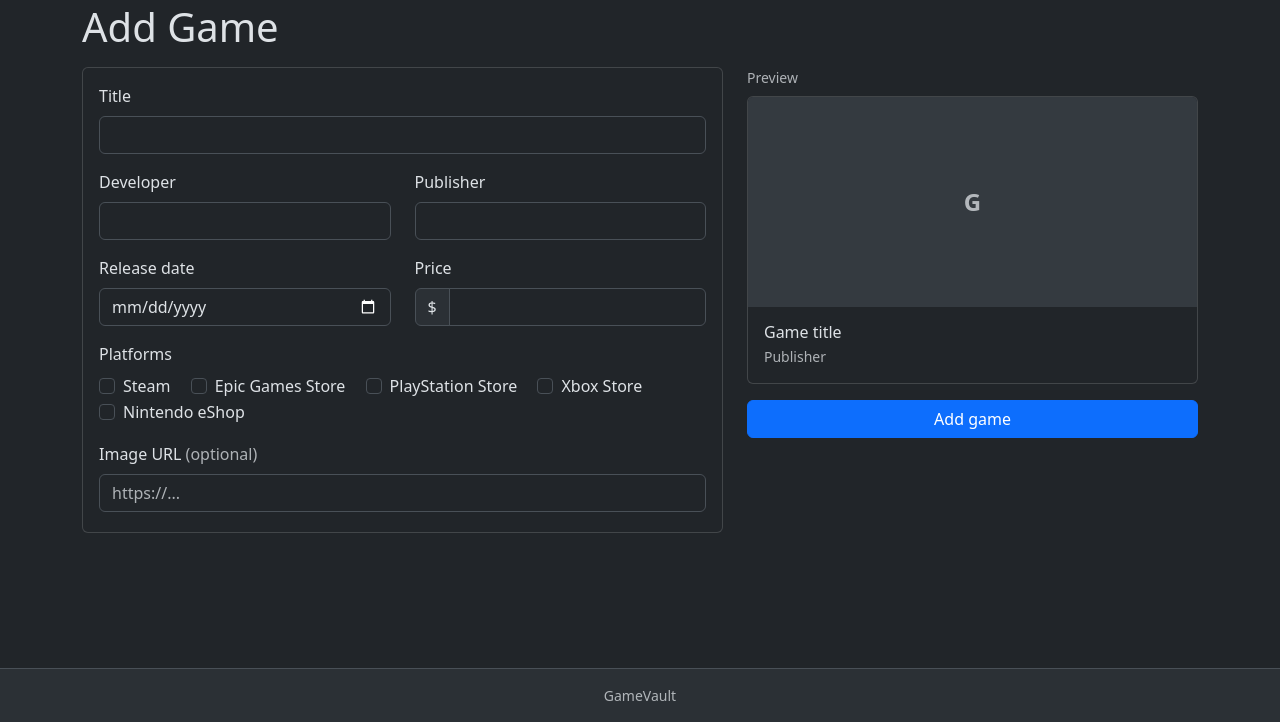
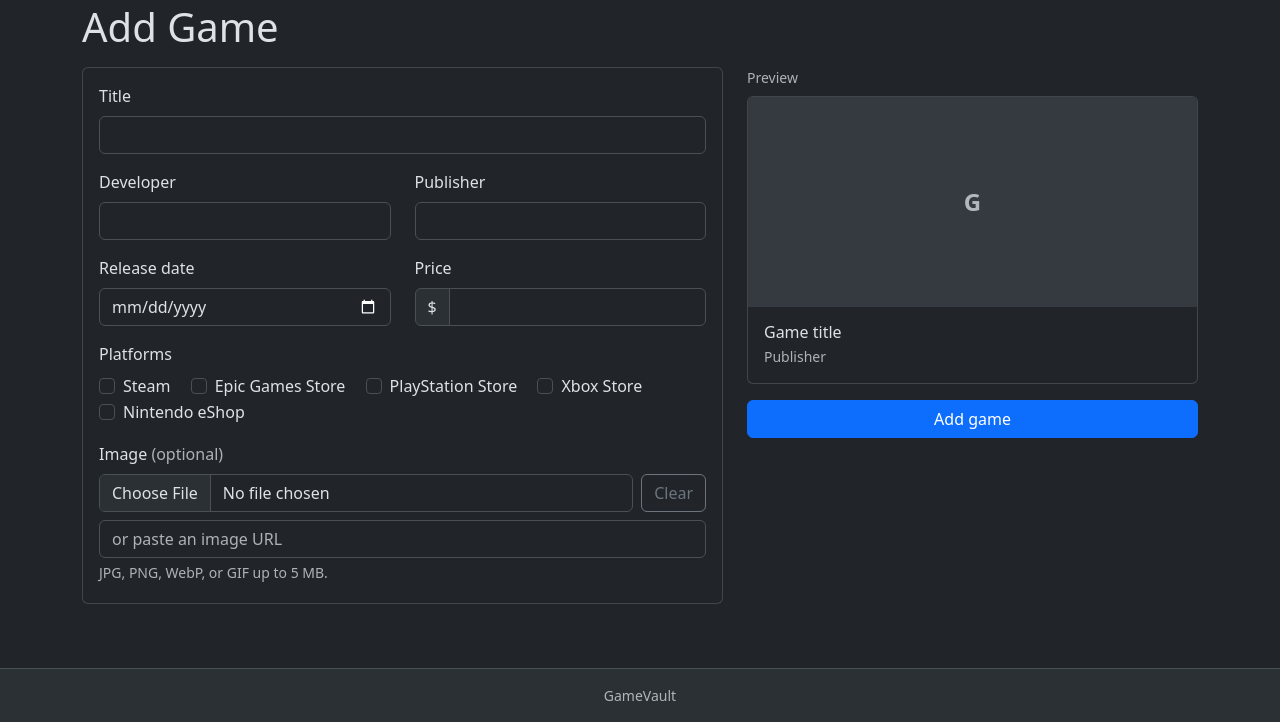
Before and after one commit to itssduy/CMPS-460-Project, a Flask app: page /games/new in a window 1280 px wide. Shown: the part 78-800 px from the top of the page. Run offline with Flask 3, Linux system fonts and the light colour scheme; data comes from the database, SQL or seed files in the repository.

Commit message:
Add image upload to game form

```diff
--- a/gamevault/__init__.py
+++ b/gamevault/__init__.py
@@ -1,8 +1,9 @@
-from flask import Flask
+from flask import Flask, jsonify
 
 from gamevault.db import init_db
 from gamevault.routes.catalog import catalog_bp
 from gamevault.routes.games import games_bp
+from gamevault.routes.images import images_bp
 from gamevault.routes.library import library_bp
 from gamevault.routes.pages import pages_bp
 from gamevault.routes.platforms import platforms_bp
@@ -14,11 +15,16 @@ from gamevault.routes.game_tags import game_tags_bp
 
 def create_app():
     app = Flask(__name__)
+    app.config["MAX_CONTENT_LENGTH"] = 5 * 1024 * 1024
 
-    for blueprint in [games_bp, users_bp, library_bp, tags_bp, recommendations_bp, game_tags_bp, catalog_bp, platforms_bp]:
+    for blueprint in [games_bp, users_bp, library_bp, tags_bp, recommendations_bp, game_tags_bp, catalog_bp, platforms_bp, images_bp]:
         app.register_blueprint(blueprint, url_prefix="/api")
 
     app.register_blueprint(pages_bp)
     app.cli.add_command(init_db)
 
+    @app.errorhandler(413)
+    def file_too_large(error):
+        return jsonify({"error": "Image must be 5 MB or smaller"}), 413
+
     return app
--- /dev/null
+++ b/gamevault/routes/images.py
@@ -0,0 +1,52 @@
+import uuid
+from pathlib import Path
+
+from flask import Blueprint, current_app, jsonify, request
+from gamevault.db import get_db
+
+images_bp = Blueprint("images", __name__)
+
+ALLOWED_EXTENSIONS = {"jpg", "jpeg", "png", "webp", "gif"}
+UPLOAD_PREFIX = "/static/uploads/"
+
+
+def upload_dir():
+    path = Path(current_app.static_folder) / "uploads"
+    path.mkdir(exist_ok=True)
+    return path
+
+
+@images_bp.post("/games/<int:game_id>/image")
+def upload_game_image(game_id):
+    file = request.files.get("image")
+    if file is None or not file.filename:
+        return jsonify({"error": "Choose an image to upload"}), 400
+
+    extension = file.filename.rsplit(".", 1)[-1].lower() if "." in file.filename else ""
+    if extension not in ALLOWED_EXTENSIONS or not (file.mimetype or "").startswith("image/"):
+        return jsonify({"error": "Image must be a JPG, PNG, WebP, or GIF"}), 400
+
+    connection = get_db()
+    try:
+        game = connection.execute(
+            "SELECT image_url FROM games WHERE game_id = ?", (game_id,)
+        ).fetchone()
+        if game is None:
+            return jsonify({"error": "Game not found"}), 404
+
+        filename = f"{uuid.uuid4().hex}.{extension}"
+        file.save(upload_dir() / filename)
+        image_url = UPLOAD_PREFIX + filename
+
+        connection.execute(
+            "UPDATE games SET image_url = ? WHERE game_id = ?", (image_url, game_id)
+        )
+        connection.commit()
+    finally:
+        connection.close()
+
+    old_url = game["image_url"] or ""
+    if old_url.startswith(UPLOAD_PREFIX):
+        (upload_dir() / old_url.removeprefix(UPLOAD_PREFIX)).unlink(missing_ok=True)
+
+    return jsonify({"game_id": game_id, "image_url": image_url}), 201
--- a/gamevault/templates/games/form.html
+++ b/gamevault/templates/games/form.html
@@ -45,8 +45,13 @@
           <div id="platforms"></div>
         </div>
         <div class="mb-1">
-          <label for="image_url" class="form-label">Image URL <span class="text-muted">(optional)</span></label>
-          <input id="image_url" name="image_url" type="url" class="form-control" placeholder="https://...">
+          <span class="form-label d-block">Image <span class="text-muted">(optional)</span></span>
+          <div class="d-flex gap-2 mb-2">
+            <input id="image_file" name="image_file" type="file" accept="image/jpeg,image/png,image/webp,image/gif" class="form-control" aria-label="Upload image">
+            <button type="button" id="clear-image" class="btn btn-outline-secondary">Clear</button>
+          </div>
+          <input id="image_url" name="image_url" class="form-control" placeholder="or paste an image URL" aria-label="Image URL">
+          <div class="form-text">JPG, PNG, WebP, or GIF up to 5 MB.</div>
         </div>
       </div>
     </div>
@@ -72,10 +77,24 @@
   const alertBox = document.getElementById("alert");
   const fields = form.elements;
 
+  let previewUrl = null;
+
+  function selectedFile() {
+    return fields.image_file.files[0] || null;
+  }
+
   function updatePreview() {
     const title = fields.title.value.trim() || "Game title";
+    if (previewUrl) {
+      URL.revokeObjectURL(previewUrl);
+      previewUrl = null;
+    }
+    const file = selectedFile();
+    if (file) {
+      previewUrl = URL.createObjectURL(file);
+    }
     document.getElementById("preview-image").innerHTML =
-      gameImage({ title, image_url: fields.image_url.value.trim() }, "game-cover");
+      gameImage({ title, image_url: previewUrl || fields.image_url.value.trim() }, "game-cover");
     document.getElementById("preview-title").textContent = title;
     document.getElementById("preview-publisher").textContent = fields.publisher.value.trim() || "Publisher";
   }
@@ -104,6 +123,30 @@
   }
 
   form.addEventListener("input", updatePreview);
+  fields.image_file.addEventListener("change", () => {
+    if (selectedFile()) {
+      fields.image_url.value = "";
+    }
+    updatePreview();
+  });
+  fields.image_url.addEventListener("input", () => {
+    fields.image_file.value = "";
+  });
+  document.getElementById("clear-image").addEventListener("click", () => {
+    fields.image_file.value = "";
+    fields.image_url.value = "";
+    updatePreview();
+  });
+
+  async function uploadImage(id, file) {
+    const data = new FormData();
+    data.append("image", file);
+    const response = await fetch(`/api/games/${id}/image`, { method: "POST", body: data });
+    const result = await response.json();
+    if (!response.ok) {
+      throw new Error(result.error || "Upload failed");
+    }
+  }
 
   form.addEventListener("submit", async (event) => {
     event.preventDefault();
@@ -116,8 +159,11 @@
       publisher: fields.publisher.value,
       release_date: fields.release_date.value,
       price: Number(fields.price.value),
-      image_url: fields.image_url.value,
     };
+    const file = selectedFile();
+    if (!file) {
+      body.image_url = fields.image_url.value;
+    }
     const platformIds = [...form.querySelectorAll('[name="platform"]:checked')]
       .map((checkbox) => Number(checkbox.value));
 
@@ -126,6 +172,9 @@
         ? await api("PATCH", `/api/games/${gameId}`, body)
         : await api("POST", "/api/games", body);
       await api("PUT", `/api/games/${game.game_id}/platforms`, { platform_ids: platformIds });
+      if (file) {
+        await uploadImage(game.game_id, file);
+      }
       window.location = `/games/${game.game_id}`;
     } catch (error) {
       showAlert(alertBox, error.message);
```
Also changed, not shown: 1 other file.
